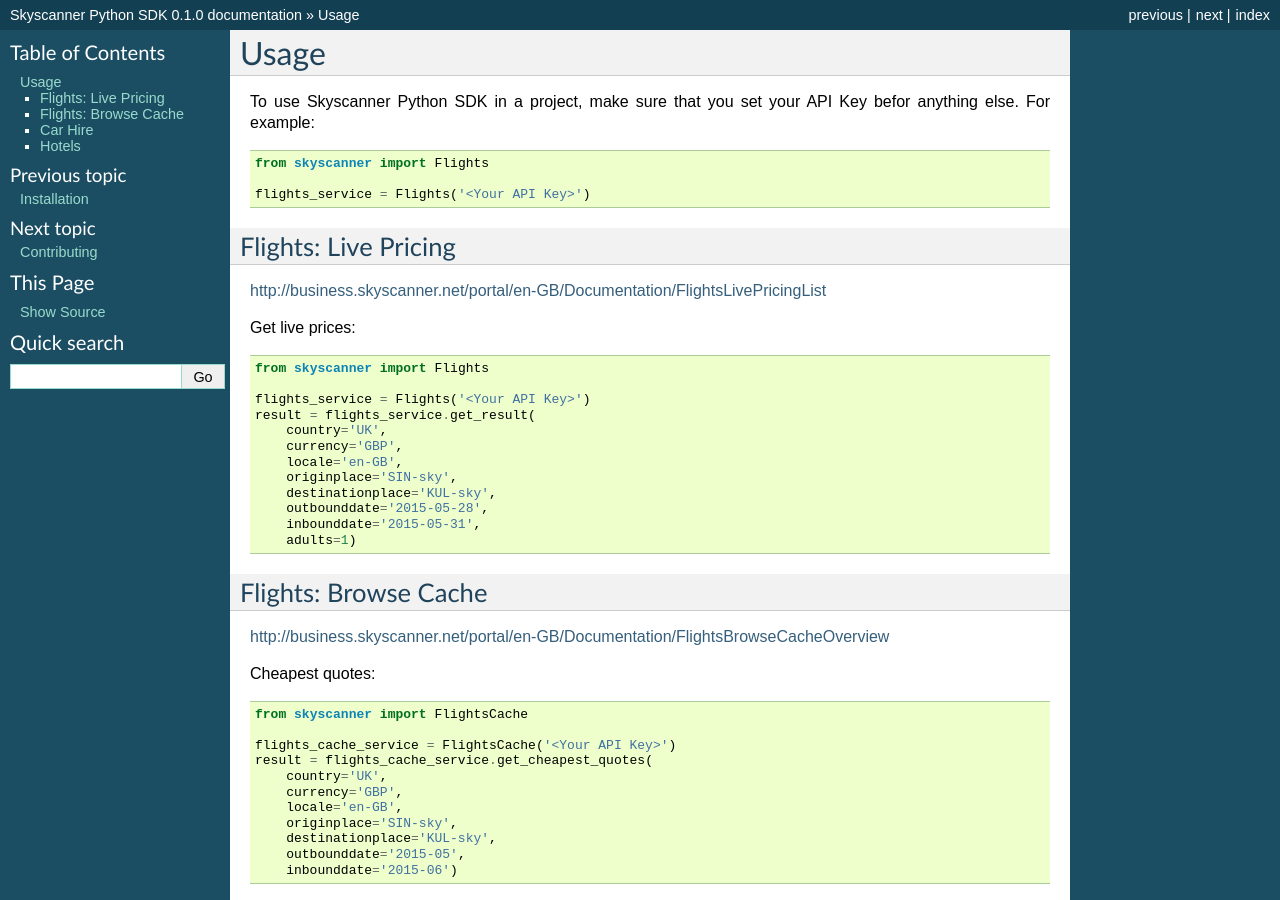
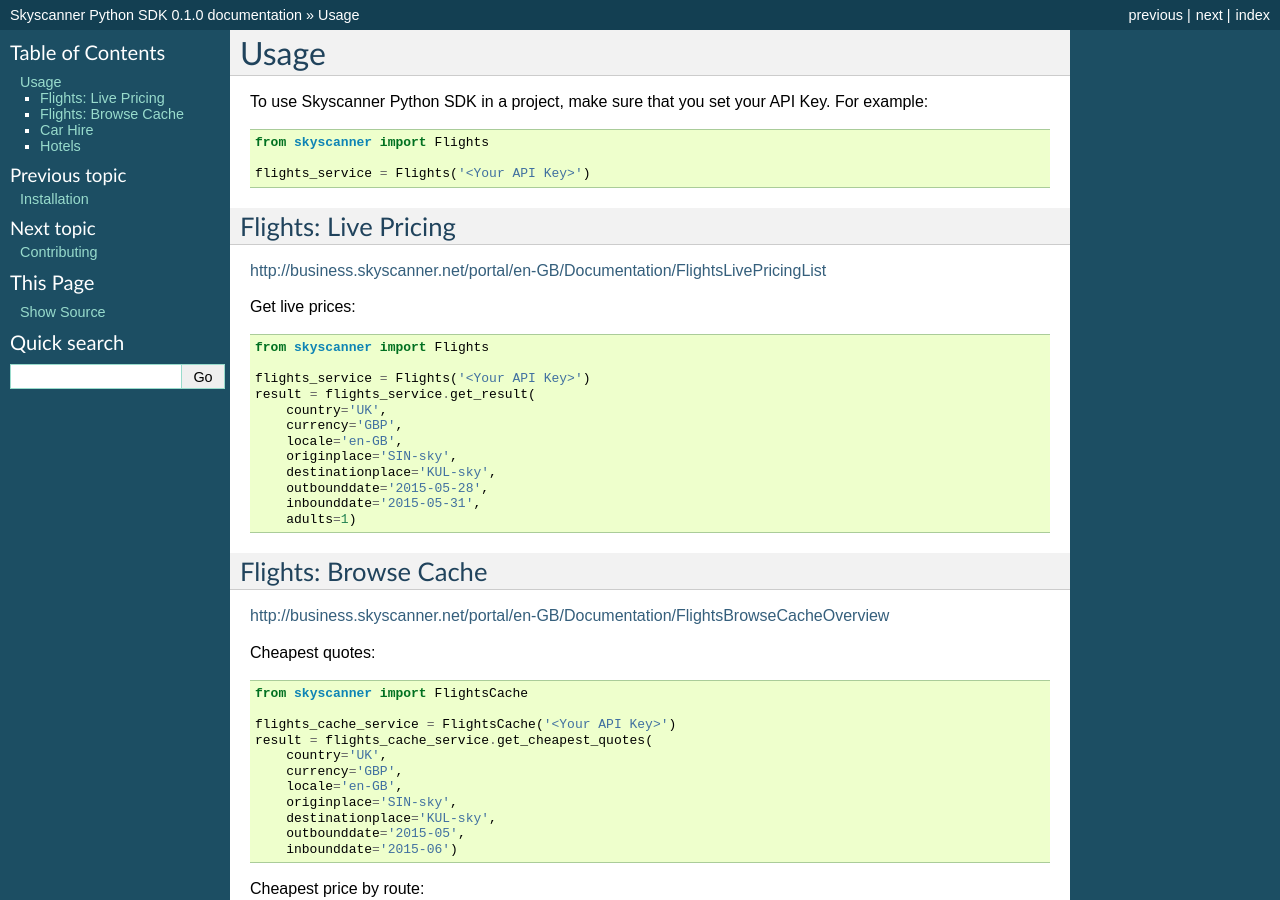
Before and after one commit to Skyscanner/skyscanner-python-sdk, a Sphinx documentation site: the page built from docs/usage.rst, in a window 1280 px wide and 900 px high. Built offline with Sphinx 7.4.7, drawn with Linux system fonts in a browser that asks for light colours.

Commit message:
doc update

```diff
--- a/docs/usage.rst
+++ b/docs/usage.rst
@@ -2,7 +2,7 @@
 Usage
 ========
 
-To use Skyscanner Python SDK in a project, make sure that you set your API Key befor anything else. For example::
+To use Skyscanner Python SDK in a project, make sure that you set your API Key. For example::
 
         from skyscanner import Flights
 
```
